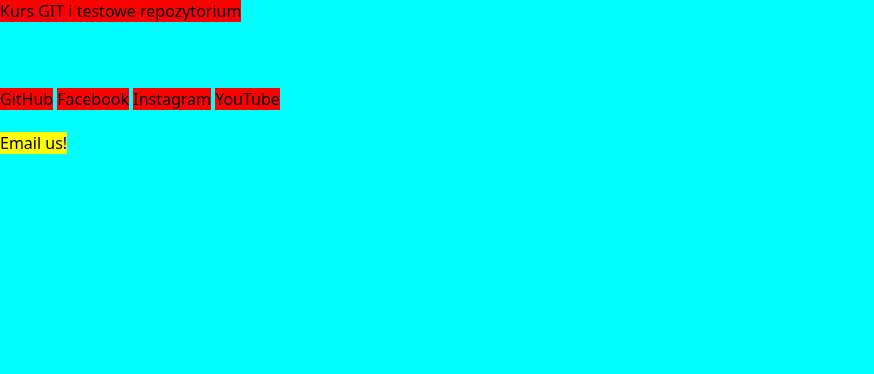
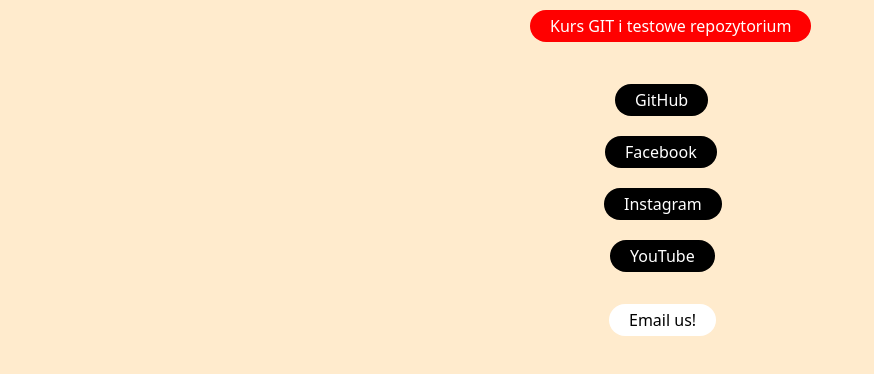
Before and after one commit to ImpulsMarsRover/website, a plain HTML site: page index.html in a window 1280 px wide. Shown: the whole page, without its empty margins (0-874 px from the left). Drawn offline with Linux system fonts and the light colour scheme.

Commit message:
modified colors & layout

```diff
--- a/index.html
+++ b/index.html
@@ -11,21 +11,28 @@
 
 <body>
     <div>
-        <a href="https://github.com/ImpulsMarsRover/hello_impuls" class="link">Kurs GIT i testowe repozytorium</a>
+        <a href="https://github.com/ImpulsMarsRover/hello_impuls" class="link subpage">Kurs GIT i testowe
+            repozytorium</a>
 
         <br>
         <br>
-        <br>
+
+
+
+        <a href="https://github.com/ImpulsMarsRover" class="link gh">GitHub</a>
+
         <br>
 
-        <a href="https://github.com/ImpulsMarsRover" class="link">GitHub</a>
+        <a href="https://www.facebook.com/marsroverkielce/?locale=pl_PL" class="link fb">Facebook</a>
 
-        <a href="https://www.facebook.com/marsroverkielce/?locale=pl_PL" class="link">Facebook</a>
+        <br>
 
-        <a href="https://www.instagram.com/impulsmarsrover/" class="link">Instagram</a>
+        <a href="https://www.instagram.com/impulsmarsrover/" class="link ig">Instagram</a>
+
+        <br>
 
 
-        <a href="https://www.youtube.com/@marsroverimpulsteam1725" class="link">YouTube</a>
+        <a href="https://www.youtube.com/@marsroverimpulsteam1725" class="link yt">YouTube</a>
 
         <br>
         <br>
--- a/style.css
+++ b/style.css
@@ -8,25 +8,65 @@ body {
 	font-family: system-ui, -apple-system, BlinkMacSystemFont, "Segoe UI", Roboto,
 		Oxygen, Ubuntu, Cantarell, "Open Sans", "Helvetica Neue", sans-serif;
 
-	background-color: cyan;
+	background-color: blanchedalmond;
 }
 
 a.link {
+	display: inline-block;
+	position: relative;
+	margin: 10px;
+	padding: 5px 20px;
+	border-radius: 20px;
+	-webkit-appearance: button;
+	-moz-appearance: button;
+	appearance: button;
+
+	left: 50vw;
+	text-decoration: none;
+	color: white;
+}
+
+a.mail {
+	/* display: inline-block; */
+	padding: 5px 20px;
+	border-radius: 20px;
 	-webkit-appearance: button;
 	-moz-appearance: button;
 	appearance: button;
 
 	text-decoration: none;
-	color: initial;
+	color: black;
+	background-color: white;
+
+	position: absolute;
+	left: 50vw;
+	transform: translateX(-31px);
+}
+
+.gh {
+	position: absolute;
+	transform: translateX(-35px);
+	background-color: black;
+}
+.fb {
+	position: absolute;
+	transform: translateX(-45px);
+	background-color: black;
+}
+.ig {
+	position: absolute;
+	transform: translateX(-46px);
+	background-color: black;
+}
+.yt {
+	position: absolute;
+	transform: translateX(-40px);
+	background-color: black;
+}
+
+.subpage {
+	position: absolute;
+	left: 50vw;
+	transform: translateX(-120px);
 	background-color: red;
 }
-
-a.mail {
-	-webkit-appearance: button;
-	-moz-appearance: button;
-	appearance: button;
-
-	text-decoration: none;
-	color: initial;
-	background-color: yellow;
-}
```
